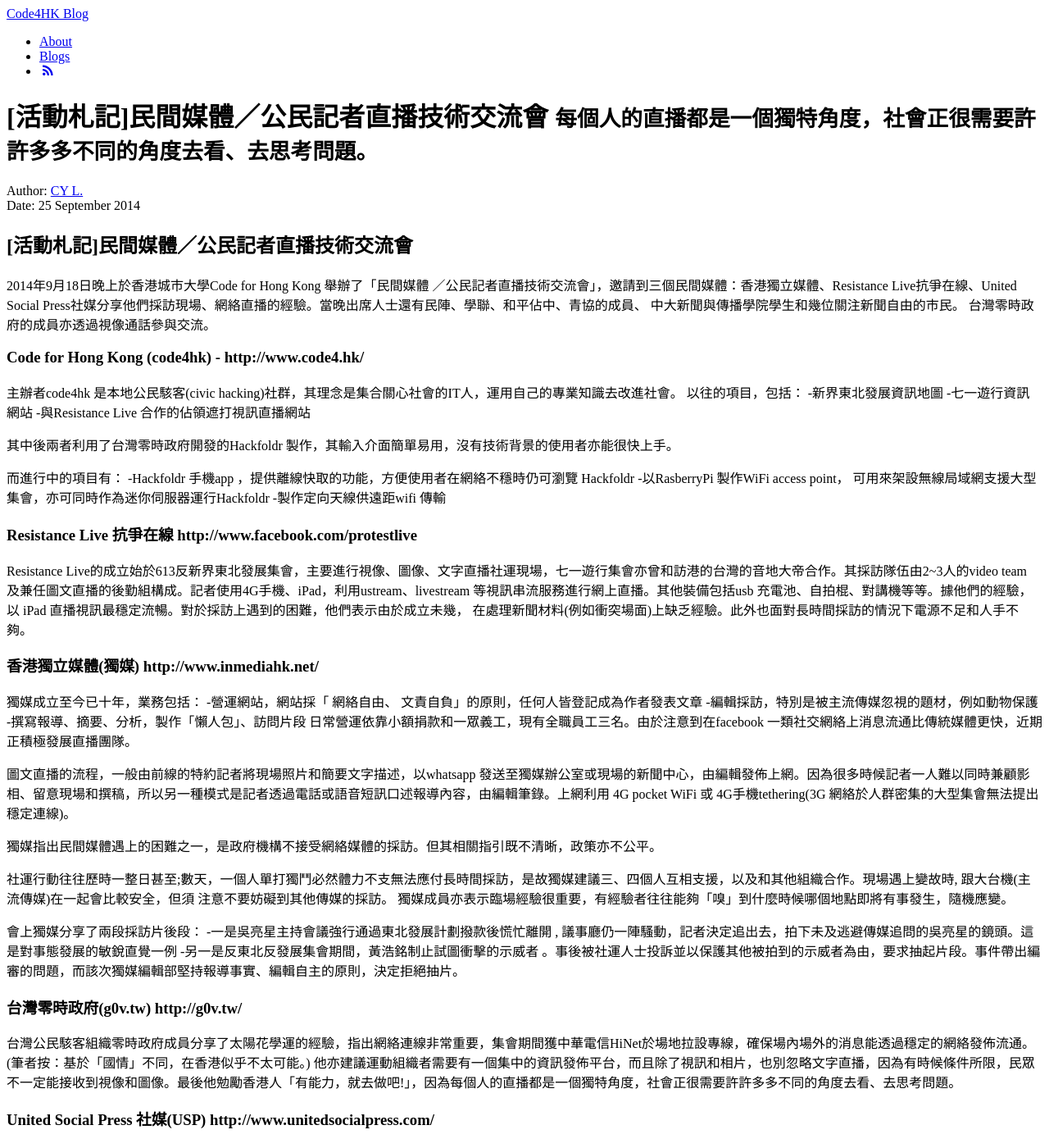
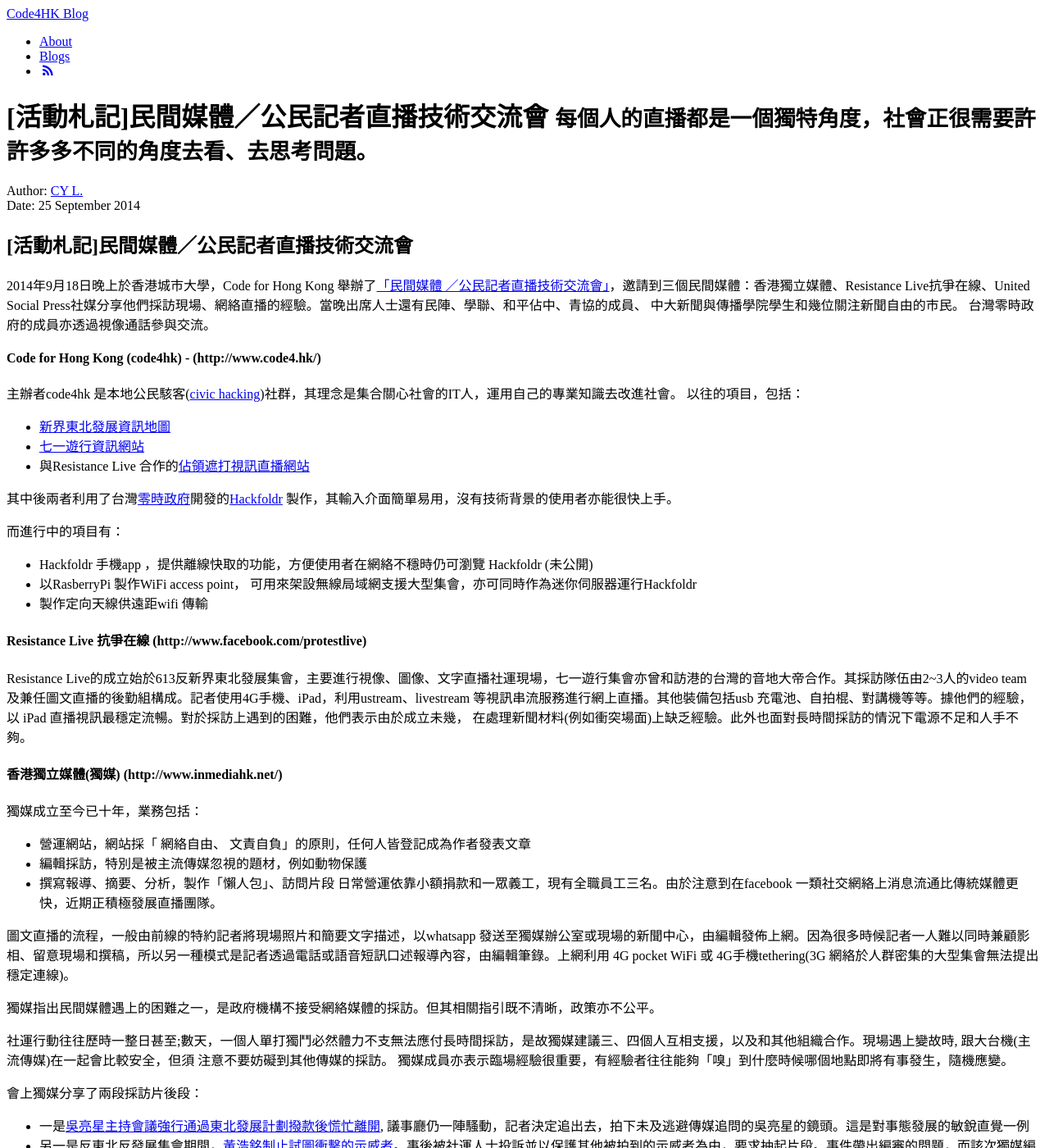
Before and after one commit to code4hk/code4hk.github.io, a Jekyll site: the page built from _posts/2014-09-25-citizen-journalists-meetup-writeup.md, in a window 1280 px wide and 1400 px high. Shown: the whole window at 82% size. Built offline with Jekyll 4.4.1, drawn with Linux system fonts in a browser that asks for light colours; Markdown is read by kramdown in place of the engine named in the settings; comment, search, counter and statistics services are not loaded; some of the changed text lies outside the part shown.

Commit message:
Update 2014-09-25-citizen-journalists-meetup-writeup.md
- Add hyperlinks
- Update style

```diff
--- a/_posts/2014-09-25-citizen-journalists-meetup-writeup.md
+++ b/_posts/2014-09-25-citizen-journalists-meetup-writeup.md
@@ -10,32 +10,29 @@ tags : [code4hk, blog, citizenjournalism]
 
 ##[活動札記]民間媒體／公民記者直播技術交流會
 
-2014年9月18日晚上於香港城市大學Code for Hong Kong 舉辦了「民間媒體 ／公民記者直播技術交流會」，邀請到三個民間媒體：香港獨立媒體、Resistance Live抗爭在線、United Social Press社媒分享他們採訪現場、網絡直播的經驗。當晚出席人士還有民陣、學聯、和平佔中、青協的成員、 中大新聞與傳播學院學生和幾位關注新聞自由的市民。 台灣零時政府的成員亦透過視像通話參與交流。
+2014年9月18日晚上於香港城市大學，Code for Hong Kong 舉辦了[「民間媒體 ／公民記者直播技術交流會」](https://www.facebook.com/events/344642262369249/)，邀請到三個民間媒體：香港獨立媒體、Resistance Live抗爭在線、United Social Press社媒分享他們採訪現場、網絡直播的經驗。當晚出席人士還有民陣、學聯、和平佔中、青協的成員、 中大新聞與傳播學院學生和幾位關注新聞自由的市民。 台灣零時政府的成員亦透過視像通話參與交流。
 
-###Code for Hong Kong (code4hk) - http://www.code4.hk/
+####Code for Hong Kong (code4hk) - (http://www.code4.hk/)
+主辦者code4hk 是本地公民駭客([civic hacking](http://www.codeforamerica.org/blog/2013/06/07/defining-civic-hacking/))社群，其理念是集合關心社會的IT人，運用自己的專業知識去改進社會。 以往的項目，包括：
+- [新界東北發展資訊地圖](http://northeast.code4.hk/)
+- [七一遊行資訊網站](http://hackfoldr.org/71/)
+- 與Resistance Live 合作的[佔領遮打視訊直播網站](http://hackfoldr.org/resistancelive/13620594)
 
-主辦者code4hk 是本地公民駭客(civic hacking)社群，其理念是集合關心社會的IT人，運用自己的專業知識去改進社會。 以往的項目，包括：
--新界東北發展資訊地圖
--七一遊行資訊網站
--與Resistance Live 合作的佔領遮打視訊直播網站
-
-其中後兩者利用了台灣零時政府開發的Hackfoldr 製作，其輸入介面簡單易用，沒有技術背景的使用者亦能很快上手。
+其中後兩者利用了台灣[零時政府](http://g0v.tw/)開發的[Hackfoldr](http://hackfoldr.org/) 製作，其輸入介面簡單易用，沒有技術背景的使用者亦能很快上手。
 
 而進行中的項目有：
--Hackfoldr 手機app ，提供離線快取的功能，方便使用者在網絡不穩時仍可瀏覽 Hackfoldr
--以RasberryPi 製作WiFi access point， 可用來架設無線局域網支援大型集會，亦可同時作為迷你伺服器運行Hackfoldr
--製作定向天線供遠距wifi 傳輸
+- Hackfoldr 手機app ，提供離線快取的功能，方便使用者在網絡不穩時仍可瀏覽 Hackfoldr (未公開)
+- 以RasberryPi 製作WiFi access point， 可用來架設無線局域網支援大型集會，亦可同時作為迷你伺服器運行Hackfoldr
+- 製作定向天線供遠距wifi 傳輸
 
-###Resistance Live 抗爭在線 http://www.facebook.com/protestlive
-
+####Resistance Live 抗爭在線 (http://www.facebook.com/protestlive)
 Resistance Live的成立始於613反新界東北發展集會，主要進行視像、圖像、文字直播社運現場，七一遊行集會亦曾和訪港的台灣的音地大帝合作。其採訪隊伍由2~3人的video team 及兼任圖文直播的後勤組構成。記者使用4G手機、iPad，利用ustream、livestream 等視訊串流服務進行網上直播。其他裝備包括usb 充電池、自拍棍、對講機等等。據他們的經驗，以 iPad 直播視訊最穩定流暢。對於採訪上遇到的困難，他們表示由於成立未幾， 在處理新聞材料(例如衝突場面)上缺乏經驗。此外也面對長時間採訪的情況下電源不足和人手不夠。
 
-###香港獨立媒體(獨媒) http://www.inmediahk.net/
-
+####香港獨立媒體(獨媒) (http://www.inmediahk.net/)
 獨媒成立至今已十年，業務包括：
--營運網站，網站採「 網絡自由、 文責自負」的原則，任何人皆登記成為作者發表文章
--編輯採訪，特別是被主流傳媒忽視的題材，例如動物保護
--撰寫報導、摘要、分析，製作「懶人包」、訪問片段
+- 營運網站，網站採「 網絡自由、 文責自負」的原則，任何人皆登記成為作者發表文章
+- 編輯採訪，特別是被主流傳媒忽視的題材，例如動物保護
+- 撰寫報導、摘要、分析，製作「懶人包」、訪問片段
 日常營運依靠小額捐款和一眾義工，現有全職員工三名。由於注意到在facebook 一類社交網絡上消息流通比傳統媒體更快，近期正積極發展直播團隊。
 
 圖文直播的流程，一般由前線的特約記者將現場照片和簡要文字描述，以whatsapp 發送至獨媒辦公室或現場的新聞中心，由編輯發佈上網。因為很多時候記者一人難以同時兼顧影相、留意現場和撰稿，所以另一種模式是記者透過電話或語音短訊口述報導內容，由編輯筆錄。上網利用 4G pocket WiFi 或 4G手機tethering(3G 網絡於人群密集的大型集會無法提出穩定連線)。
```
Also changed, not shown: other parts of _posts/2014-09-25-citizen-journalists-meetup-writeup.md (+12 -14 lines).
